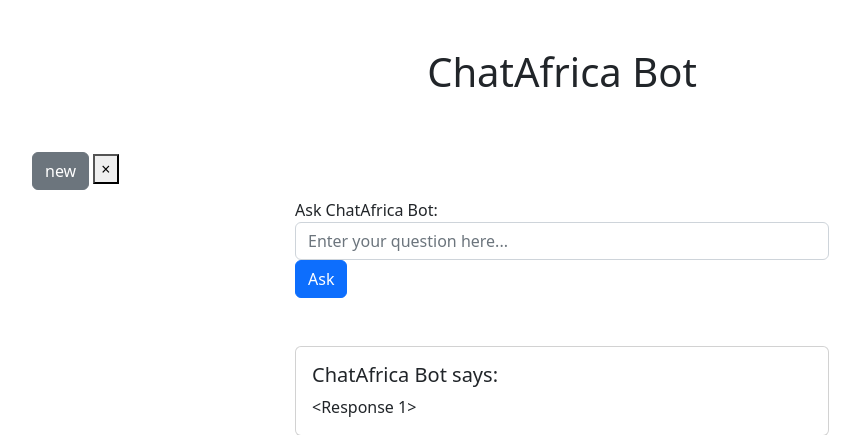
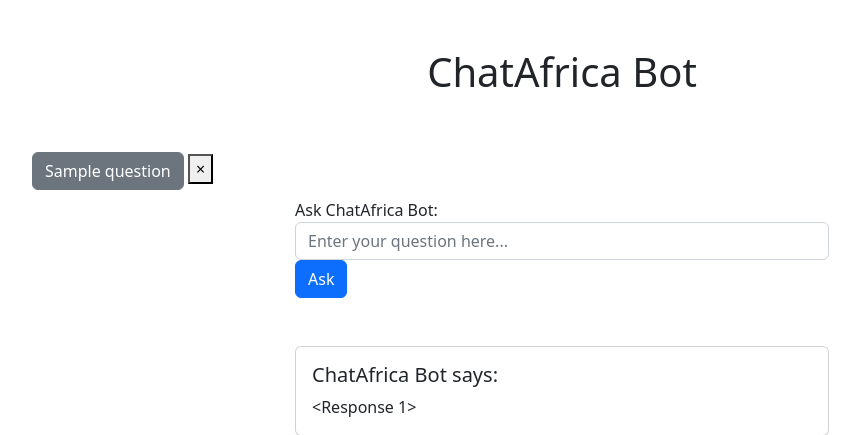
Before and after one commit to devmarrie/ChatAfrica, a Flask app: template backend/templates/chat.html in a window 1280 px wide. Shown: the part 56-491 px from the top of the page, without its empty margins (78-938 px from the left). Run offline with Flask 3, Linux system fonts and the light colour scheme; tables that the repository leaves empty hold one stand-in row (values such as "Sample post"); the template is opened without the code that fills it: values that come from a table or form of the project are taken from there, most other values are stand-ins (such as "Sample title", 1, 10 or a date in 2020).

Commit message:
More tests

```diff
--- a/backend/templates/chat.html
+++ b/backend/templates/chat.html
@@ -12,9 +12,9 @@
             <h1 class="text-center my-5">ChatAfrica Bot</h1>
 
             <ul class="list-group list-group-flush" id="chats">
-                {% for question in chat.questions %}
+                {% for question in questions %}
                     <li class="list-group-item">
-                        <a class="btn btn-secondary" href="{{ url_for('views.get_questions', question_id=question.id) }}">{{ chat.data }}</a>
+                        <a class="btn btn-secondary" href="{{ url_for('views.get_questions') }}">{{ question }}</a>
                         <button type="button" class="close" onclick="">
                             <span aria-hidden="true">&times;</span>
                         </button>
```
Also changed, not shown: instance/database.db.
